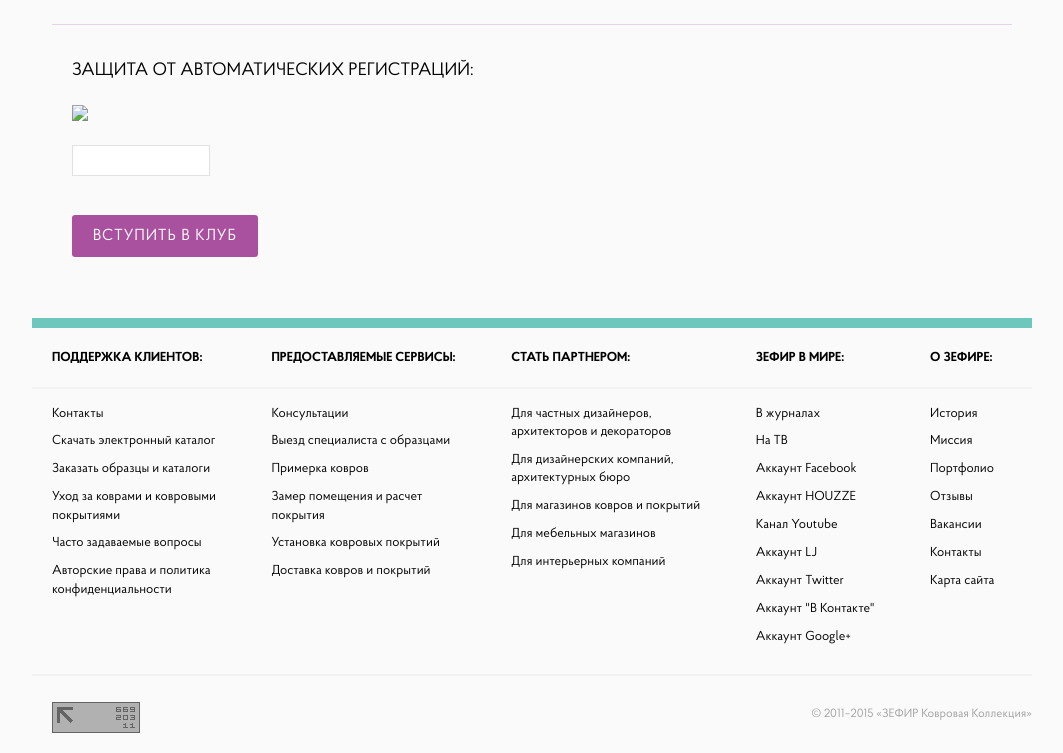
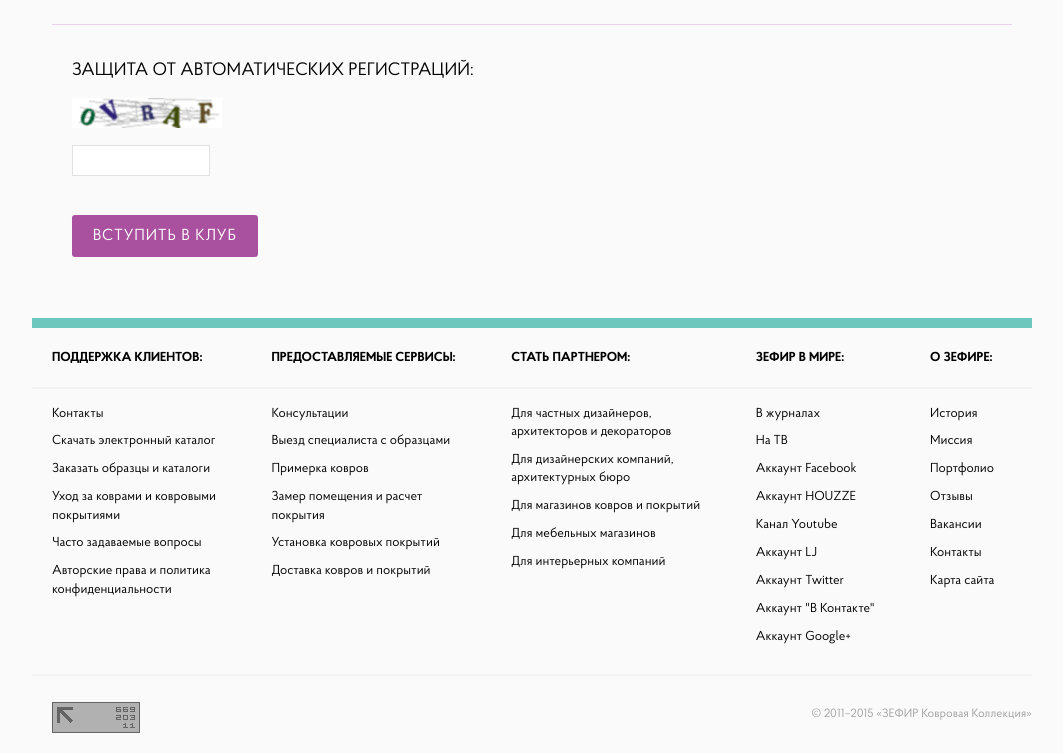
Before and after one commit to UnDrewHa/zefir-pages, a plain HTML site: page club.html in a window 1280 px wide. Shown: the part 2296-3049 px from the top of the page, without its empty margins (108-1171 px from the left). Drawn offline with nearby package versions, Linux system fonts and the light colour scheme; files whose address does not match are found by name.

Commit message:
поправил изображения на продуктовках

```diff
--- a/club.html
+++ b/club.html
@@ -185,7 +185,7 @@
         <div class="club-form__protect">
           <p>Защита от автоматических регистраций:</p>
           <div class="club-form__protect-code">
-            <input type="hidden" name="nc_captcha_hash"><img src="./_i/bg_prot.jpg" name="nc_captcha_img">
+            <input type="hidden" name="nc_captcha_hash"><img src="i/bg_prot.jpg" name="nc_captcha_img">
           </div>
           <input type="text" name="nc_captcha_code">
         </div>
```
